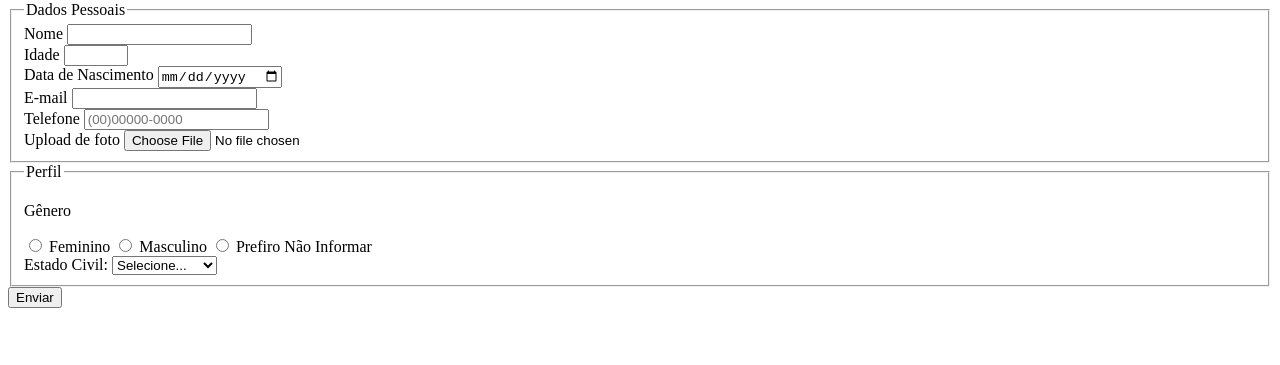
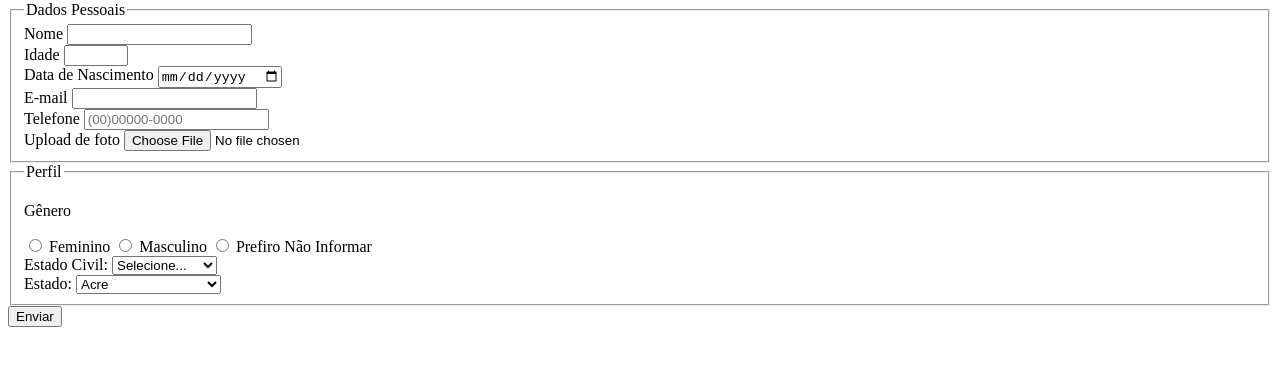
Before and after one commit to BarretoDev001/projeto-culturama, a plain HTML site: page index.html in a window 1280 px wide. Shown: the part 79-444 px from the top of the page. Drawn offline with Linux system fonts and the light colour scheme.

Commit message:
feat: adiciona campo de estado

```diff
--- a/index.html
+++ b/index.html
@@ -76,6 +76,40 @@
 
             <br>
 
+                <label for="userStates">Estado:</label>
+
+            <select name="userStates" id="">
+                <option value="Acre">Acre</option>
+                <option value="Alagoas">Alagoas</option>
+                <option value="Amapá">Amapá</option>
+                <option value="Amazonas">Amazonas</option>
+                <option value="Bahia">Bahia</option>
+                <option value="Ceará">Ceará</option>
+                <option value="Distrito Federal">Distrito Federal</option>
+                <option value="Espírito Santo">Espírito Santo</option>
+                <option value="Goiás">Goiás</option>
+                <option value="Maranhão">Maranhão</option>
+                <option value="Mato Grosso do Sul">Mato Grosso do Sul</option>
+                <option value="Mato Grosso">Mato Grosso</option>
+                <option value="Minas Gerais">Minas Gerais</option>
+                <option value="Pára">Pára</option>
+                <option value="Paraíba">Paraíba</option>
+                <option value="Paraná">Paraná</option>
+                <option value="Pernambuco">Pernambuco</option>
+                <option value="Piauí">Piauí</option>
+                <option value="Rio de Janeiro">Rio de Janeiro</option>
+                <option value="Rio Grande do Norte">Rio Grande do Norte</option>
+                <option value="Rio Grande do Sul">Rio Grande do Sul</option>
+                <option value="Rondônia">Rondônia</option>
+                <option value="Roraima">Roraima</option>
+                <option value="Santa Catarina">Santa Catarina</option>
+                <option value="São Paulo">São Paulo</option>
+                <option value="Sergipe">Sergipe</option>
+                <option value="Tocantins">Tocantins</option>
+            </select>
+
+            <br>
+
             </fieldset>
 
             <button type="submit">Enviar</button>
```
